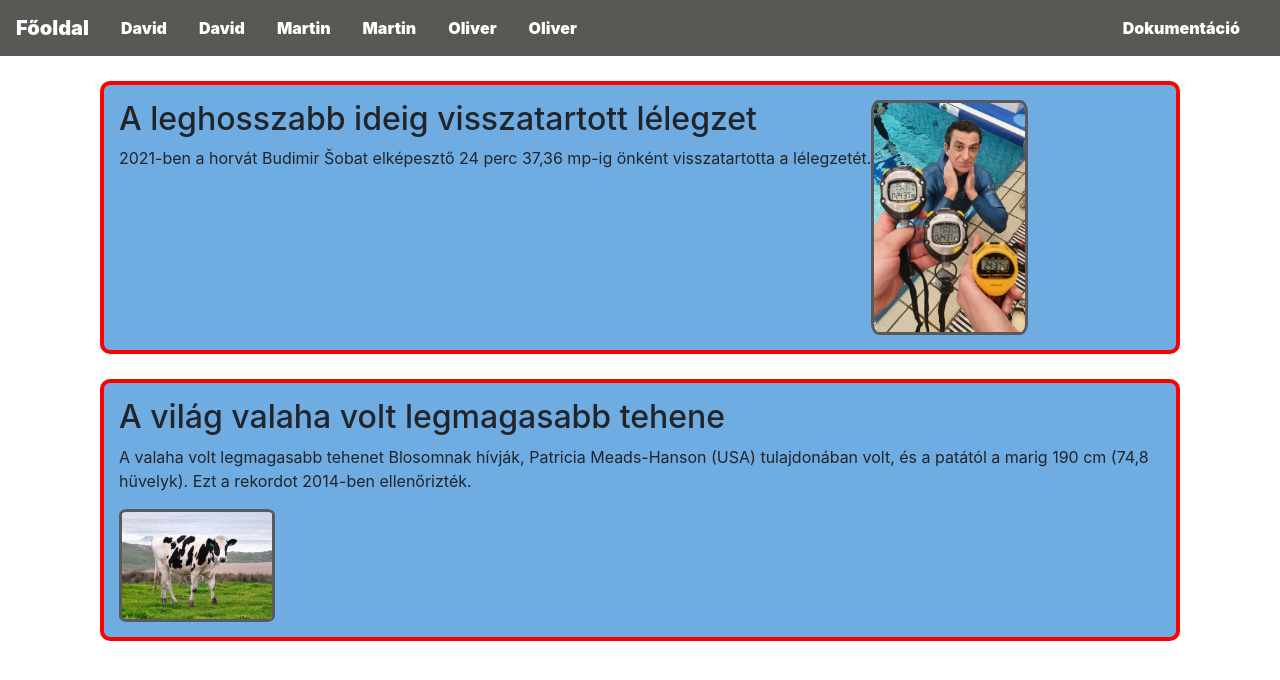
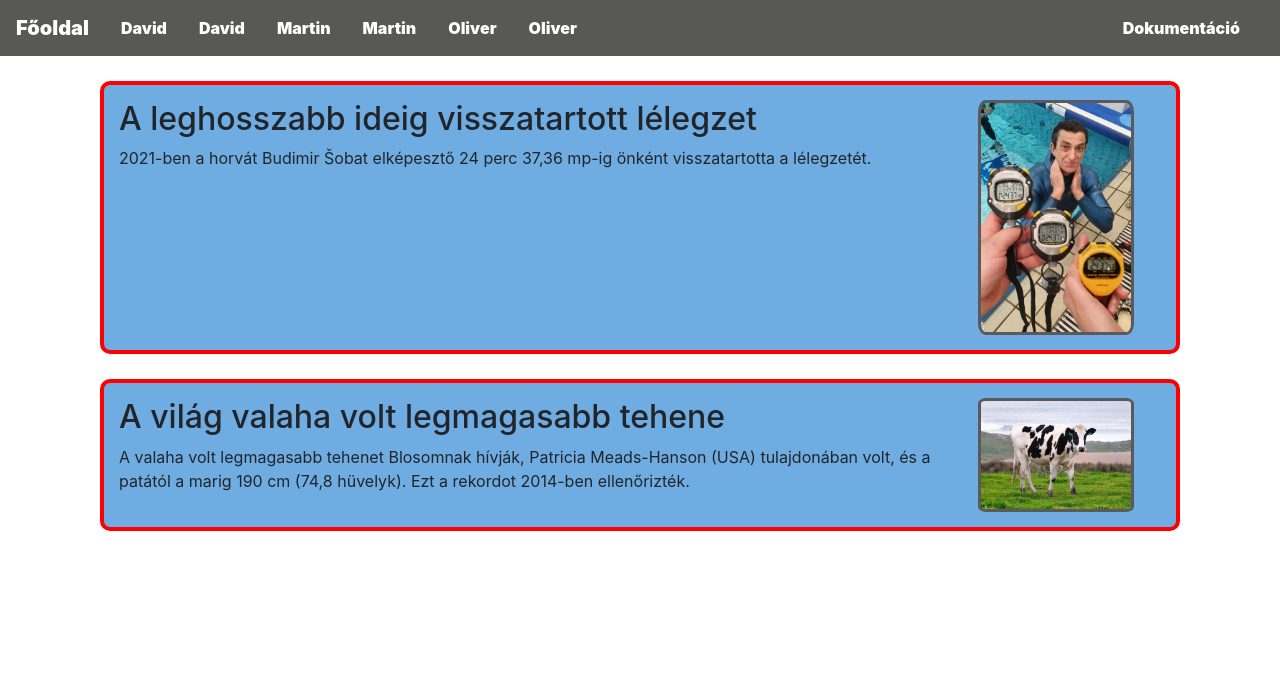
Before and after one commit to Davidafelhasznalo/guinnes_records, a plain HTML site: page david_2.html in a window 1280 px wide. Drawn offline with nearby package versions, Linux system fonts and the light colour scheme.

Commit message:
jsdfk sdkg

```diff
--- a/david_style/david_2.css
+++ b/david_style/david_2.css
@@ -19,9 +19,11 @@ body {
     height: 15%;
     border-radius: 5%;
     border: 3px solid rgb(90, 89, 92);
+    margin-left: 25px;
+    margin-right: 25px;
 }
 
 .elso_div > section {
-    width: 8    0%;
+    width: 80%;
     float: left;
 }
```
Also changed, not shown: style.css (line endings or trailing spaces).
